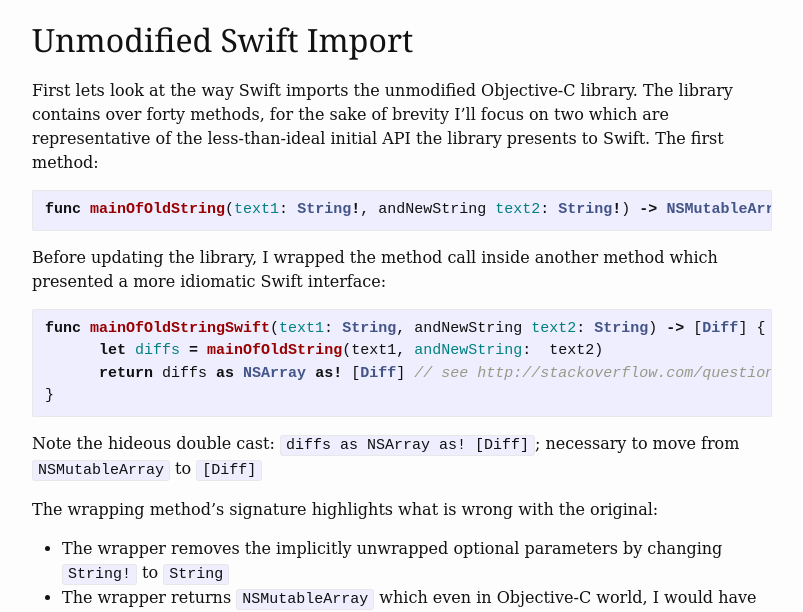
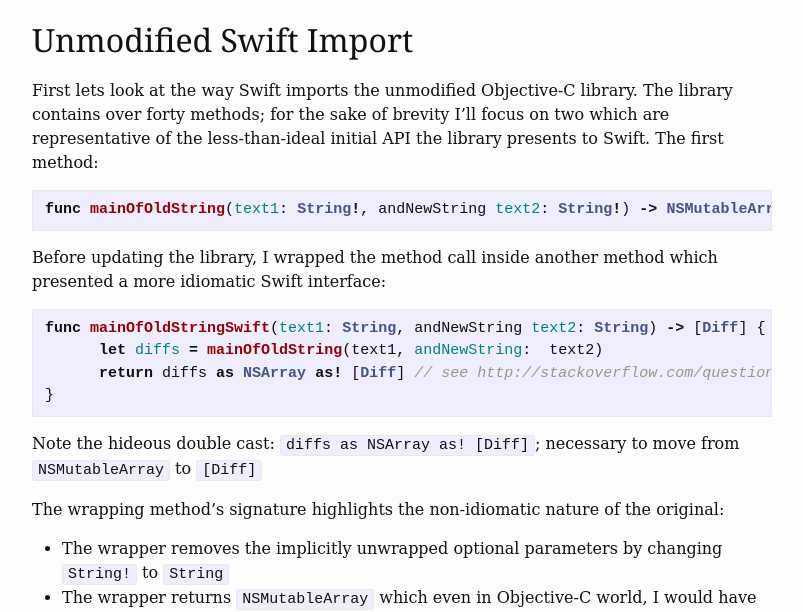
Before and after one commit to NickAger/nickager.github.io, a Jekyll site: the page built from _posts/2016-04-25-updating-objective-c-library-for-swift.md, in a window 1280 px wide and 900 px high, scrolled down 240 px. Shown: the part 179-791 px from the top of the window, without its empty margins (238-1041 px from the left). Built offline with Jekyll 4.4.1, drawn with Linux system fonts in a browser that asks for light colours; some web fonts are replaced; comment, search, counter and statistics services are not loaded.

Commit message:
improved clarity

````diff
--- a/_posts/2016-04-25-updating-objective-c-library-for-swift.md
+++ b/_posts/2016-04-25-updating-objective-c-library-for-swift.md
@@ -11,7 +11,7 @@ All the changes made are contained in this [pull request](https://github.com/aer
 
 ## Unmodified Swift Import
 
-First lets look at the way Swift imports the unmodified Objective-C library. The library contains over forty methods, for the sake of brevity I'll focus on two which are representative of the less-than-ideal initial API the library presents to Swift. The first method:
+First lets look at the way Swift imports the unmodified Objective-C library. The library contains over forty methods; for the sake of brevity I'll focus on two which are representative of the less-than-ideal initial API the library presents to Swift. The first method:
 
 ```swift
 func mainOfOldString(text1: String!, andNewString text2: String!) -> NSMutableArray!
@@ -28,7 +28,7 @@ func mainOfOldStringSwift(text1: String, andNewString text2: String) -> [Diff] {
 
 Note the hideous double cast: `diffs as NSArray as! [Diff]`; necessary to move from `NSMutableArray` to `[Diff]`
 
-The wrapping method's signature highlights what is wrong with the original:
+The wrapping method's signature highlights the non-idiomatic nature of the original:
 
 * The wrapper removes the implicitly unwrapped optional parameters by changing `String!` to `String`
 * The wrapper returns `NSMutableArray` which even in Objective-C world, I would have thought would be a contravention of most sensible coding guidelines.
````
